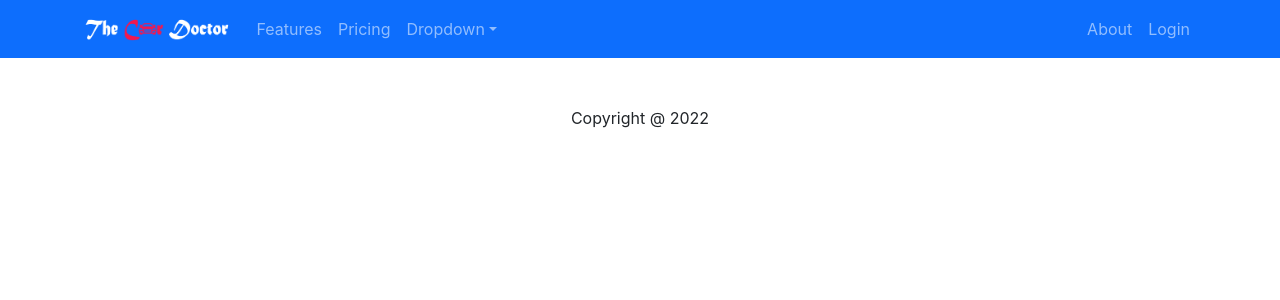
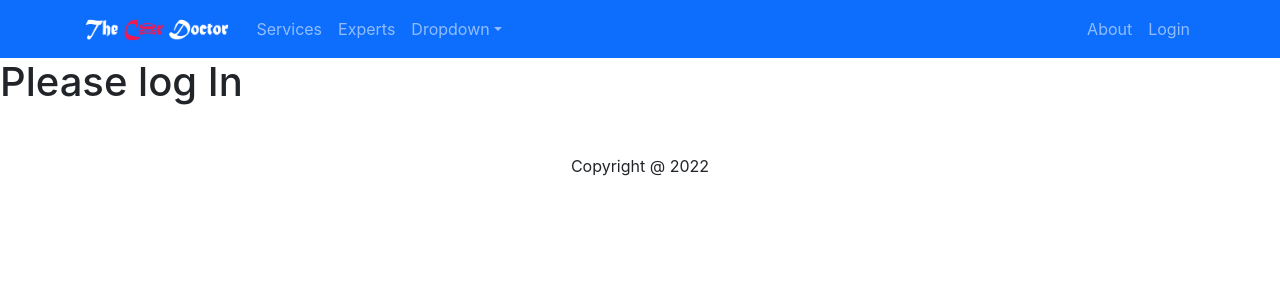
Before and after one commit to ahammedmd852/genius-car-services, a React (Create React App) app: page /login in a window 1280 px wide. Shown: the top 300 px of the page. Built offline with nearby package versions, Linux system fonts and the light colour scheme.

Commit message:
working with log in route

```diff
--- a/src/App.js
+++ b/src/App.js
@@ -2,9 +2,11 @@ import { Route, Routes } from 'react-router-dom';
 import './App.css';
 import About from './Pages/About/About';
 import Home from './Pages/Home/Home/Home';
+import Login from './Pages/Login/Login/Login';
 import ServiceDetail from './Pages/ServiceDetail/ServiceDetail';
 import Footer from './Pages/Shared/Footer/Footer';
 import Header from './Pages/Shared/Header/Header';
+import NotFound from './Pages/Shared/NotFound/NotFound';
 
 function App() {
   return (
@@ -12,8 +14,11 @@ function App() {
       <Header></Header>
       <Routes>
         <Route path='/' element={<Home />}></Route>
+        <Route path='/home' element={<Home />}></Route>
         <Route path='/service/:serviceId' element={<ServiceDetail />}></Route>
         <Route path='/about' element={<About />}></Route>
+        <Route path='/login' element={<Login />}></Route>
+        <Route path='*' element={<NotFound />}></Route>
       </Routes>
       <Footer></Footer>
     </div>
--- a/src/Pages/Home/Experts/Experts.js
+++ b/src/Pages/Home/Experts/Experts.js
@@ -17,7 +17,7 @@ const Experts = () => {
         { id: 6, name: 'Jaccy Smith', img: expert6 }
     ]
     return (
-        <div className='container'>
+        <div id='experts' className='container'>
             <h1 className='text-primary text-center mt-5'>Our Experts</h1>
             <div className='row'>
                 {
--- a/src/Pages/Home/Services/Services.js
+++ b/src/Pages/Home/Services/Services.js
@@ -12,7 +12,7 @@ const Services = () => {
     }, [])
 
     return (
-        <div className='container'>
+        <div id='services' className='container'>
             <h1 className='text-primary text-center mt-5'>Our Services</h1>
             <div className="services-container">
                 {
--- /dev/null
+++ b/src/Pages/Login/Login/Login.js
@@ -0,0 +1,11 @@
+import React from 'react';
+
+const Login = () => {
+    return (
+        <div>
+            <h1>Please log In</h1>
+        </div>
+    );
+};
+
+export default Login;
--- a/src/Pages/Shared/Header/Header.js
+++ b/src/Pages/Shared/Header/Header.js
@@ -13,8 +13,8 @@ const Header = () => {
                 <Navbar.Toggle aria-controls="responsive-navbar-nav" />
                 <Navbar.Collapse id="responsive-navbar-nav">
                     <Nav className="me-auto">
-                        <Nav.Link href="#features">Features</Nav.Link>
-                        <Nav.Link href="#pricing">Pricing</Nav.Link>
+                        <Nav.Link href="home#services">Services</Nav.Link>
+                        <Nav.Link href="home#experts">Experts</Nav.Link>
                         <NavDropdown title="Dropdown" id="collasible-nav-dropdown">
                             <NavDropdown.Item href="#action/3.1">Action</NavDropdown.Item>
                             <NavDropdown.Item href="#action/3.2">Another action</NavDropdown.Item>
@@ -25,7 +25,7 @@ const Header = () => {
                     </Nav>
                     <Nav>
                         <Nav.Link as={Link} to="about">About</Nav.Link>
-                        <Nav.Link to="login">
+                        <Nav.Link as={Link} to="login">
                             Login
                         </Nav.Link>
                     </Nav>
--- /dev/null
+++ b/src/Pages/Shared/NotFound/NotFound.js
@@ -0,0 +1,12 @@
+import React from 'react';
+
+const NotFound = () => {
+    return (
+        <div>
+            <p className='text-center text-danger mt-4'>Page is not found!</p>
+            <h1 className='text-center'>404</h1>
+        </div>
+    );
+};
+
+export default NotFound;
```
Also changed, not shown: src/Pages/Login/Register/Register.js (added, +11 -0 lines).
